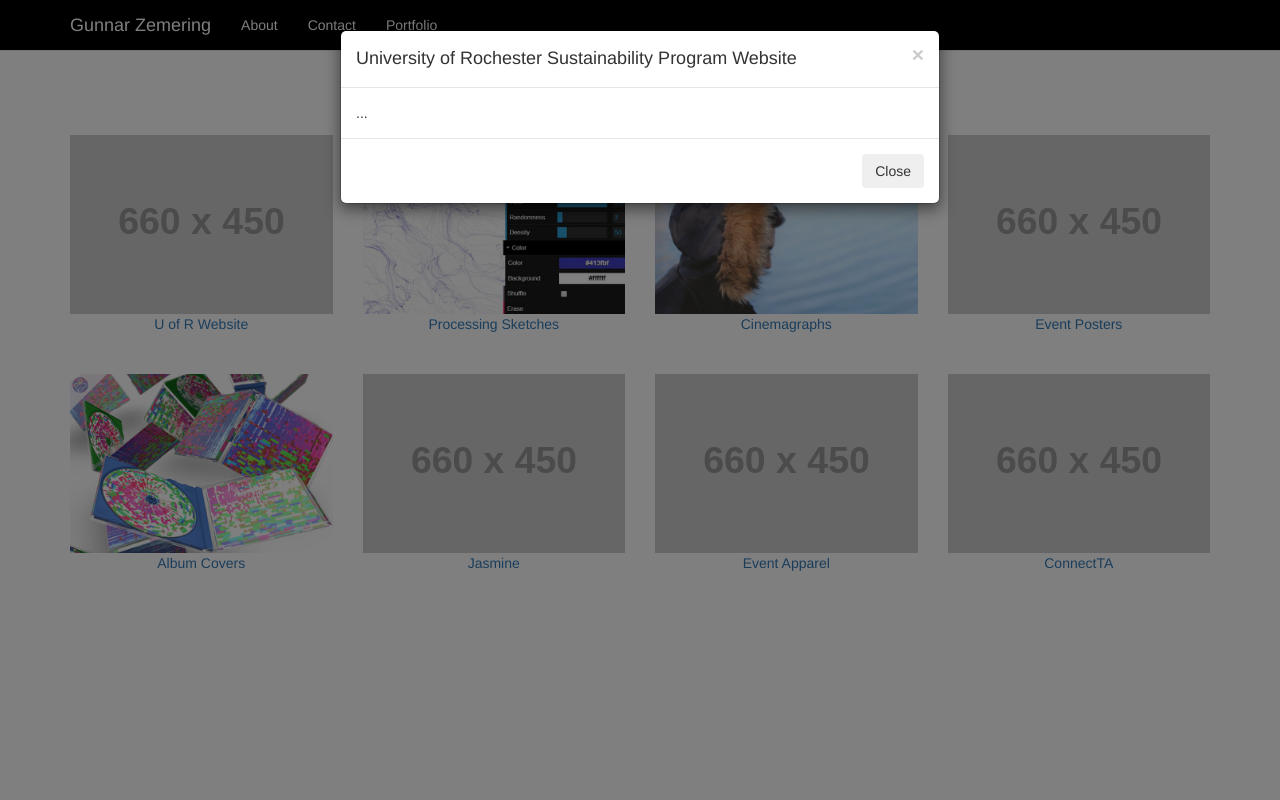
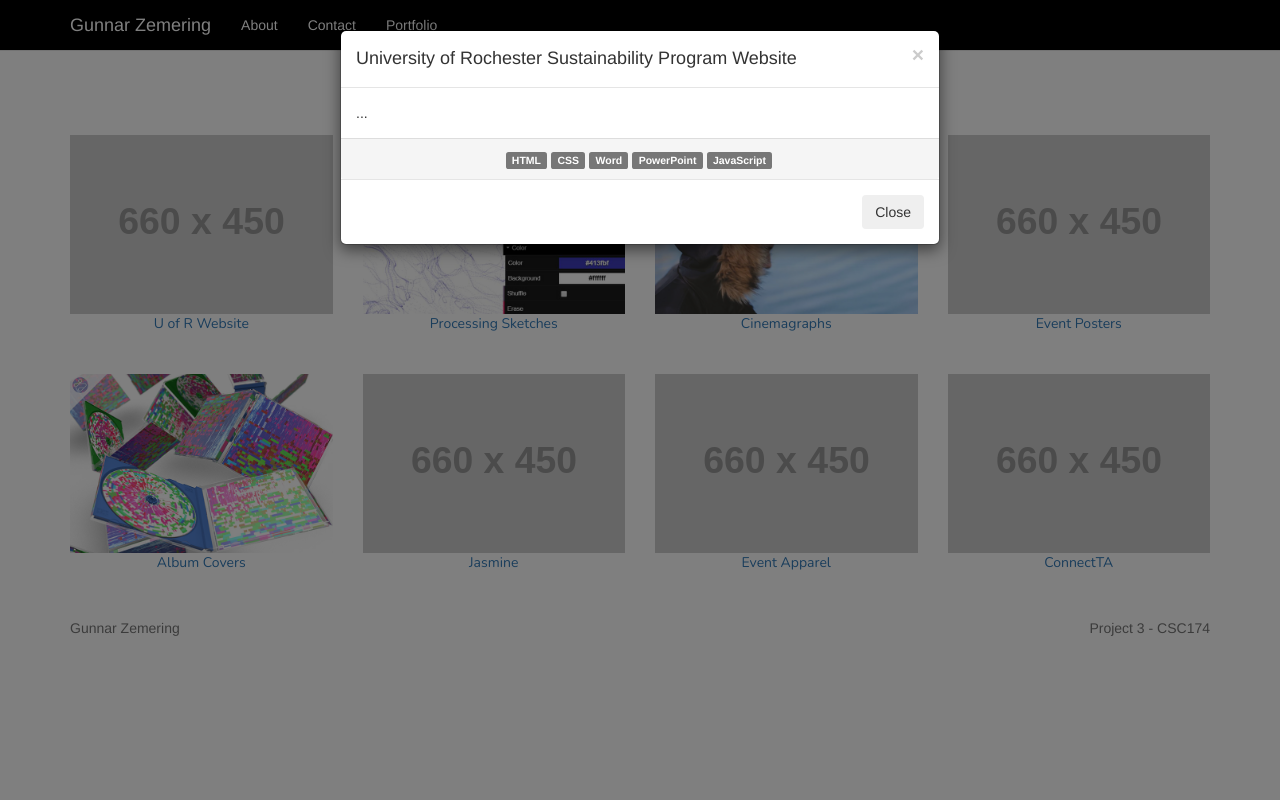
Before and after one commit to t0pgunn/project3, a PHP site: page /portfolio.php in a window 1280 px wide, after a click on "U of R Website"; the page is wider, and only the part inside the window is pictured. Run offline with PHP 8.4, Linux system fonts and the light colour scheme; grey boxes labelled with a size stand in for pictures from a placeholder-image service; some libraries are stand-ins or nearby versions.

Commit message:
added content to portfolio, added inc footer

```diff
--- a/css/portfolio.css
+++ b/css/portfolio.css
@@ -1,3 +1,4 @@
+@import url('https://fonts.googleapis.com/css?family=Nunito:400,700|Open+Sans:400,400i,700,700i');
 
 body {
     width: 100%;
@@ -9,10 +10,11 @@
     height: 100%;
 }
 
-  .navbar {
+.navbar {
 
-        background-color: black;
-    }
+    background-color: black;
+
+}
 
 .navbar-default .navbar-brand {
     color: white;
@@ -37,6 +39,7 @@
 .portfoliocontainer{
 
 padding-top: 50px;
+font-family: 'Nunito', sans-serif;
 
 }
 
--- /dev/null
+++ b/inc/footer.php
@@ -0,0 +1,6 @@
+<div id="footer">
+  <div class="container">
+    <p class="text-muted pull-left" style="padding-top: 5px; padding-bottom: 5px;">Gunnar Zemering</p>
+    <p class="text-muted pull-right" style="padding-top: 5px; padding-bottom: 5px;">Project 3 - CSC174</p>
+  </div>
+</div>
--- a/portfolio.php
+++ b/portfolio.php
@@ -25,7 +25,7 @@
 
 <body>
 
-  <?php include "nav-portfolio.php" ?>
+<?php include "inc/nav-portfolio.php" ?>
 
 
 
@@ -171,7 +171,9 @@
 
   </div>
 
-   <script type="text/javascript" src="http://www.designbootstrap.com/livedemos/2015/02/04/pink/assets/js/jquery.isotope.js"></script>
+
+<!-- Javascript plugin for portfolio -->
+<script type="text/javascript" src="http://www.designbootstrap.com/livedemos/2015/02/04/pink/assets/js/jquery.isotope.js"></script>
     <script type="text/javascript">
     $(window).load(function() {
         var $container = $('.animate-grid .gallary-thumbs');
@@ -218,6 +220,19 @@
       <div class="modal-body">
         ...
       </div>
+
+      <div class="panel-footer">
+      <div class="row">
+        <div class="col-sm-10 col-sm-offset-3">
+          <span class="label label-default">HTML</span>
+          <span class="label label-default">CSS</span>
+          <span class="label label-default">Word</span>
+          <span class="label label-default">PowerPoint</span>
+          <span class="label label-default">JavaScript</span>
+        </div>
+      </div>
+      </div>
+
       <div class="modal-footer">
         <button type="button" class="btn btn-secondary" data-dismiss="modal">Close</button>
       </div>
@@ -334,7 +349,16 @@
       <img src="css/images/moon.jpg" alt="invitation" class="img-responsive">
       </div>
 
+      <div class="panel-footer">
+      <div class="row">
+        <div class="col-sm-8 col-sm-offset-3">
 
+          <span class="label label-default">Photoshop</span>
+          <span class="label label-default">Illustrator</span>
+
+        </div>
+      </div>
+      </div>
 
       <div class="modal-footer">
         <button type="button" class="btn btn-secondary" data-dismiss="modal">Close</button>
@@ -412,6 +436,23 @@
       <div class="modal-body">
         ...
       </div>
+
+      <div class="panel-footer">
+      <div class="row">
+        <div class="col-sm-10 col-sm-offset-2">
+          <span class="label label-default">HTML</span>
+          <span class="label label-default">CSS</span>
+          <span class="label label-default">Python</span>
+          <span class="label label-default">Photoshop</span>
+          <span class="label label-default">Illustrator</span>
+          <span class="label label-default">Processing</span>
+          <span class="label label-default">JavaScript</span>
+        </div>
+      </div>
+      </div>
+
+
+
       <div class="modal-footer">
         <button type="button" class="btn btn-secondary" data-dismiss="modal">Close</button>
       </div>
@@ -431,6 +472,20 @@
       <div class="modal-body">
         ...
       </div>
+
+
+      <div class="panel-footer">
+      <div class="row">
+        <div class="col-sm-10 col-sm-offset-4">
+
+          <span class="label label-default">Photoshop</span>
+          <span class="label label-default">Illustrator</span>
+
+        </div>
+      </div>
+      </div>
+
+
       <div class="modal-footer">
         <button type="button" class="btn btn-secondary" data-dismiss="modal">Close</button>
       </div>
@@ -450,6 +505,22 @@
       <div class="modal-body">
         ...
       </div>
+
+      <div class="panel-footer">
+      <div class="row">
+        <div class="col-sm-10 col-sm-offset-2">
+          <span class="label label-default">Java</span>
+          <span class="label label-default">HTML</span>
+          <span class="label label-default">CSS</span>
+          <span class="label label-default">Photoshop</span>
+          <span class="label label-default">Atom</span>
+          <span class="label label-default">Word</span>
+          <span class="label label-default">PowerPoint</span>
+          <span class="label label-default">JavaScript</span>
+        </div>
+      </div>
+      </div>
+
       <div class="modal-footer">
         <button type="button" class="btn btn-secondary" data-dismiss="modal">Close</button>
       </div>
@@ -468,7 +539,11 @@
 
 
 
+<?php
 
+include "inc/footer.php"
+
+ ?>
 
 </body>
 
```
Also changed, not shown: css/styles.css (+5 -3 lines), index.php (+13 -1 lines), inc/nav-home.php (renamed from nav-home.php), inc/nav-portfolio.php (renamed from nav-portfolio.php).
